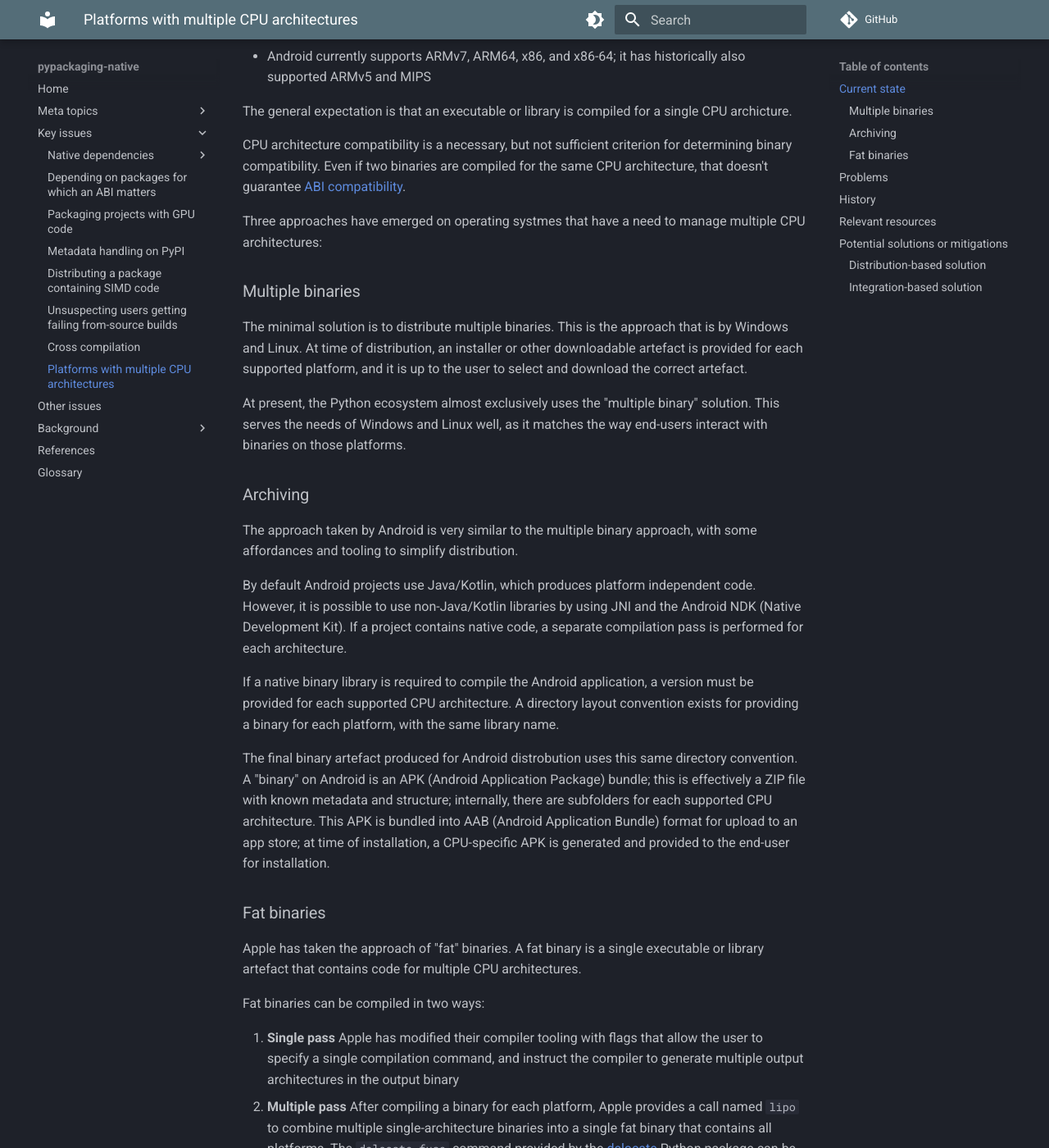
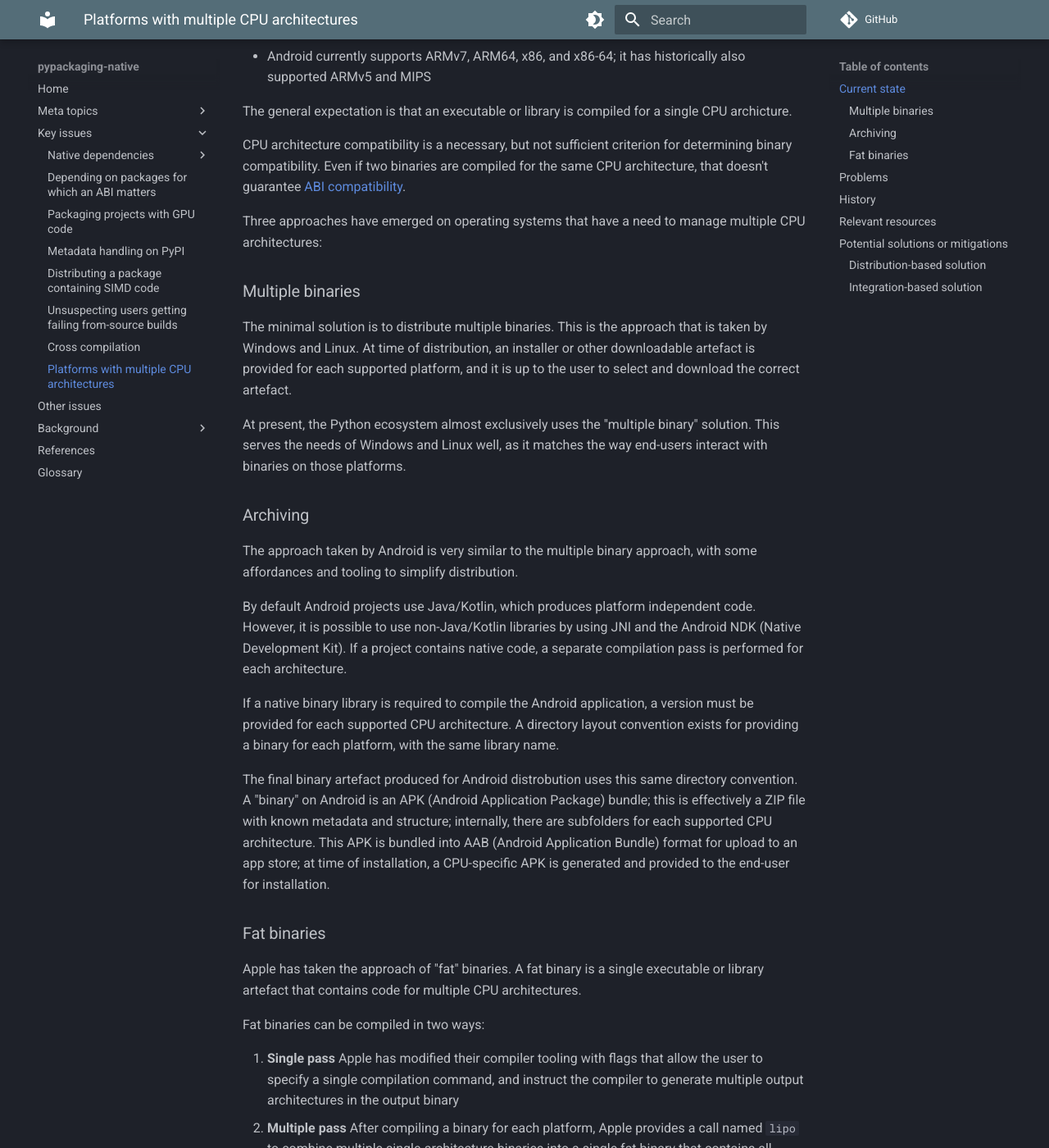
Before and after one commit to pypackaging-native/pypackaging-native, an MkDocs documentation site: the page built from docs/key-issues/multiple_architectures.md, in a window 1280 px wide and 1400 px high, scrolled down 663 px. Shown: the whole window at 82% size. Built offline with MkDocs 1.6.1 and Material for MkDocs 9.7.7, drawn with Linux system fonts in a browser that asks for light colours; comment, search, counter and statistics services are not loaded; some of the changed text lies outside the part shown.

Commit message:
Apply textual/typo suggestions
Co-authored-by: Eli Schwartz <eschwartz93@gmail.com>

```diff
--- a/docs/key-issues/multiple_architectures.md
+++ b/docs/key-issues/multiple_architectures.md
@@ -36,13 +36,13 @@ CPU architecture compatibility is a necessary, but not sufficient criterion for
 determining binary compatibility. Even if two binaries are compiled for the same
 CPU architecture, that doesn't guarantee [ABI compatibility](abi.md).
 
-Three approaches have emerged on operating systmes that have a need to manage
+Three approaches have emerged on operating systems that have a need to manage
 multiple CPU architectures:
 
 ### Multiple binaries
 
 The minimal solution is to distribute multiple binaries. This is the approach
-that is by Windows and Linux. At time of distribution, an installer or other
+that is taken by Windows and Linux. At time of distribution, an installer or other
 downloadable artefact is provided for each supported platform, and it is up to
 the user to select and download the correct artefact.
 
```
Also changed, not shown: other parts of docs/key-issues/multiple_architectures.md (+2 -2 lines).
